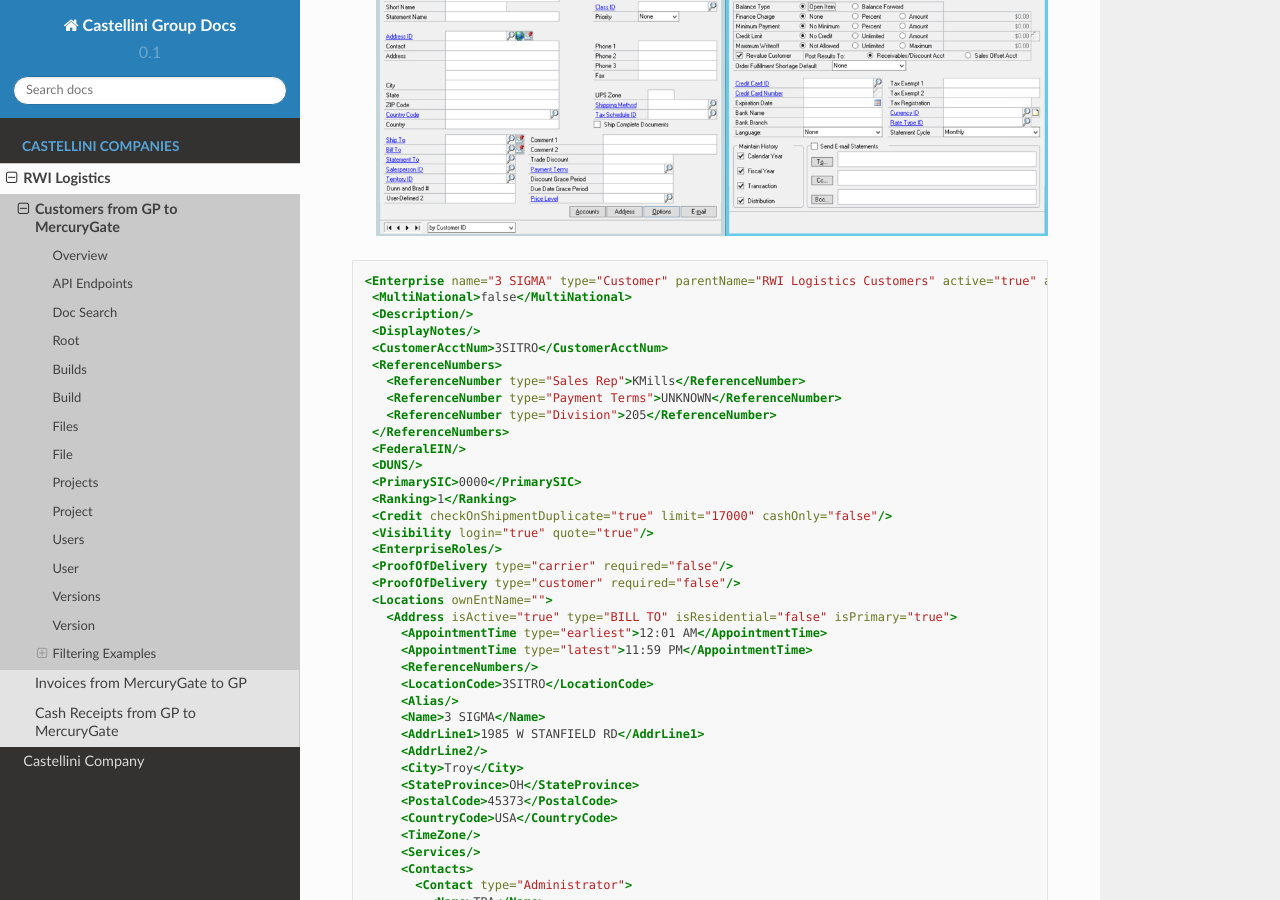
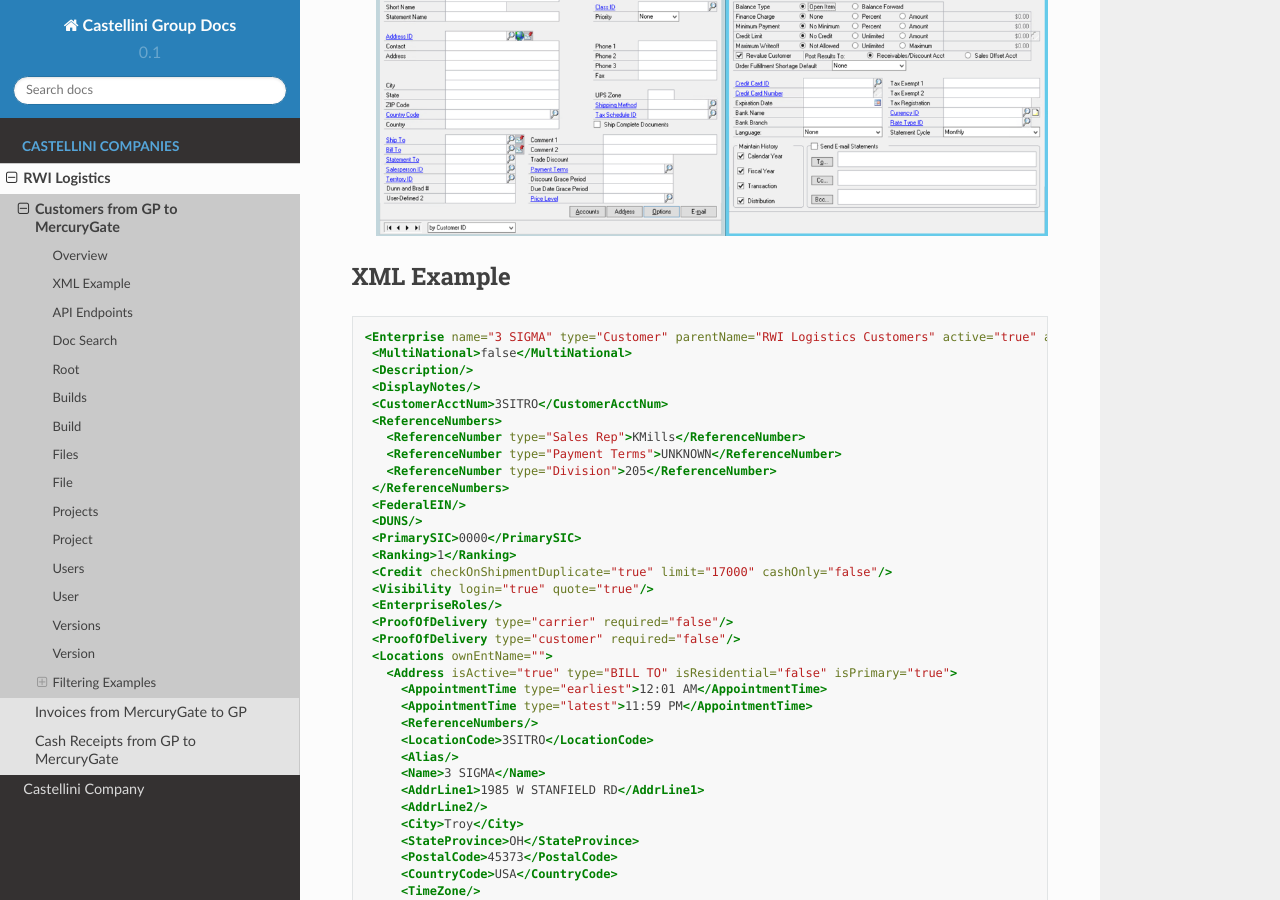
Before and after one commit to admartin66/Castellini-Group-Docs, a Sphinx documentation site: the page built from docs/source/rwilogistics/customers.rst, in a window 1280 px wide and 900 px high, scrolled down 500 px. Built offline with Sphinx 7.4.7 and the Read the Docs theme 2.0.0, drawn with Linux system fonts in a browser that asks for light colours.

Commit message:
Update docs/source/rwilogistics/customers.rst

```diff
--- a/docs/source/rwilogistics/customers.rst
+++ b/docs/source/rwilogistics/customers.rst
@@ -17,8 +17,10 @@
 
   .. image:: images/CustomerMaintGP.png
 
+XML Example
+-----------
 
-.. sourcecode:: xml
+.. sourcecode:: XML
 
 
    <Enterprise name="3 SIGMA" type="Customer" parentName="RWI Logistics Customers" active="true" action="UpdateOrAdd">
```
